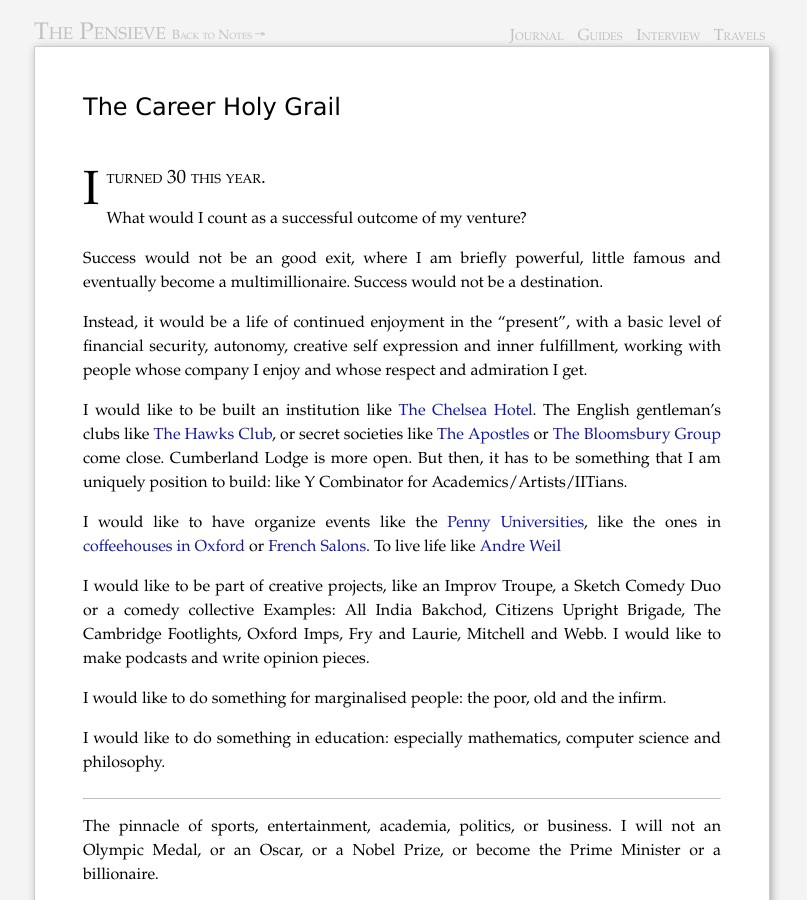
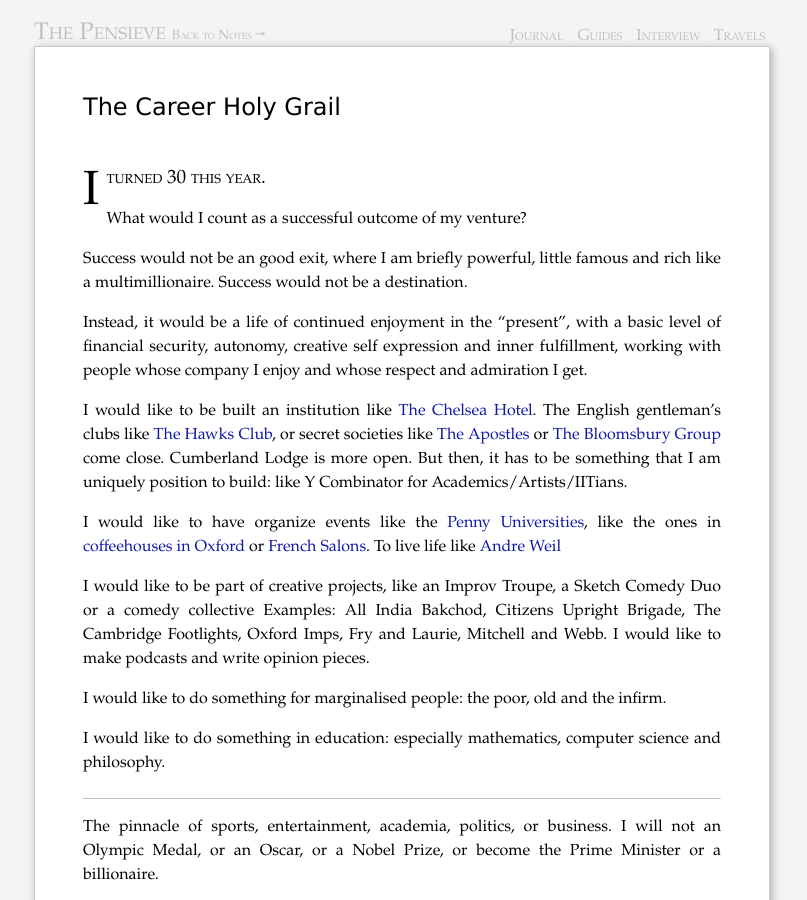
Before and after one commit to piyushahuja/piyushahuja.github.io, a Jekyll site: the page built from _posts/journal/2020-09-26-grail.md, in a window 1280 px wide and 900 px high. Shown: the whole window, without its empty margins (238-1045 px from the left). Built offline with Jekyll 4.4.1, drawn with Linux system fonts in a browser that asks for light colours; comment, search, counter and statistics services are not loaded.

Commit message:
auto deployed

```diff
--- a/_posts/journal/2020-09-26-grail.md
+++ b/_posts/journal/2020-09-26-grail.md
@@ -14,7 +14,7 @@ I turned 30 this year.
 
 What would I count as a successful outcome of my venture?
 
-Success would not be an good exit, where I am briefly powerful,  little famous and eventually become a multimillionaire. Success would not be a destination.
+Success would not be an good exit, where I am briefly powerful,  little famous and rich like a multimillionaire. Success would not be a destination.
 
 Instead, it would be a life of continued enjoyment in the "present", with a basic level of financial security, autonomy, creative self expression and inner fulfillment, working with people whose company I enjoy and whose respect and admiration I get.
 
```
